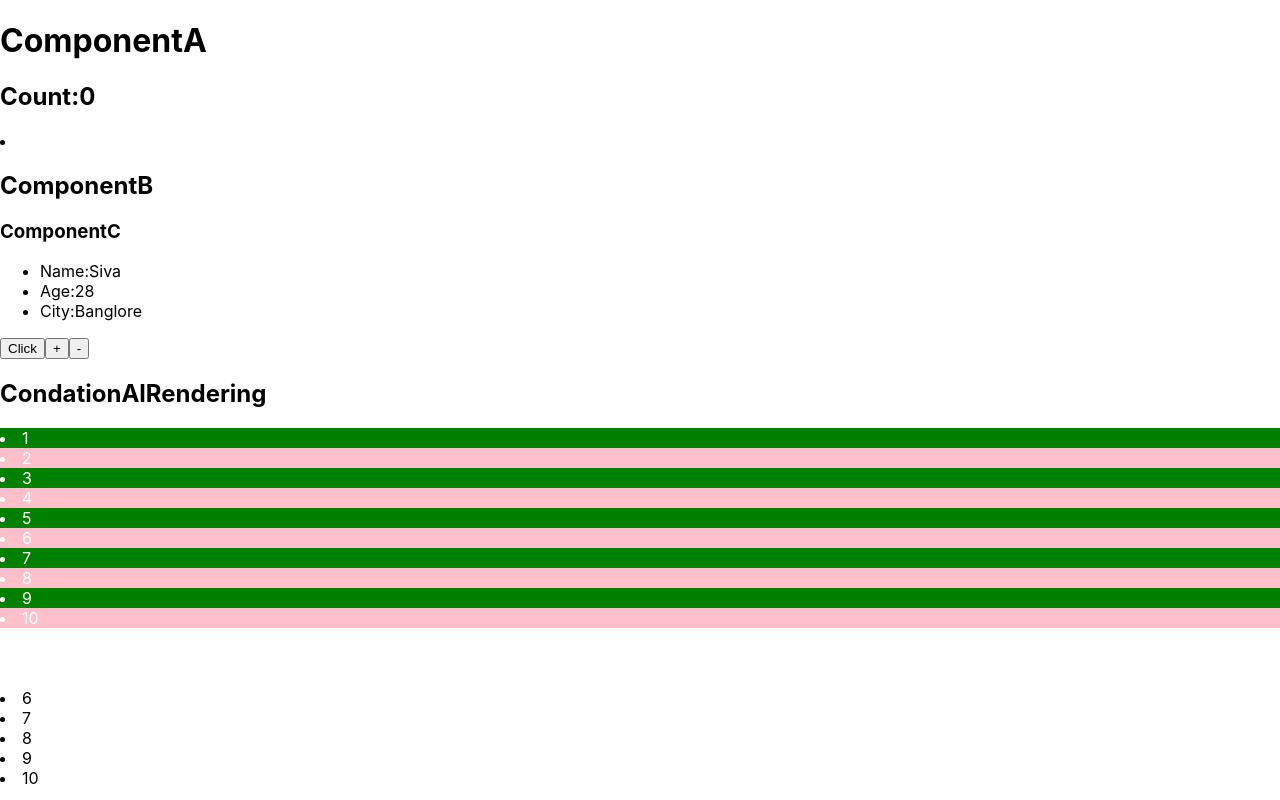
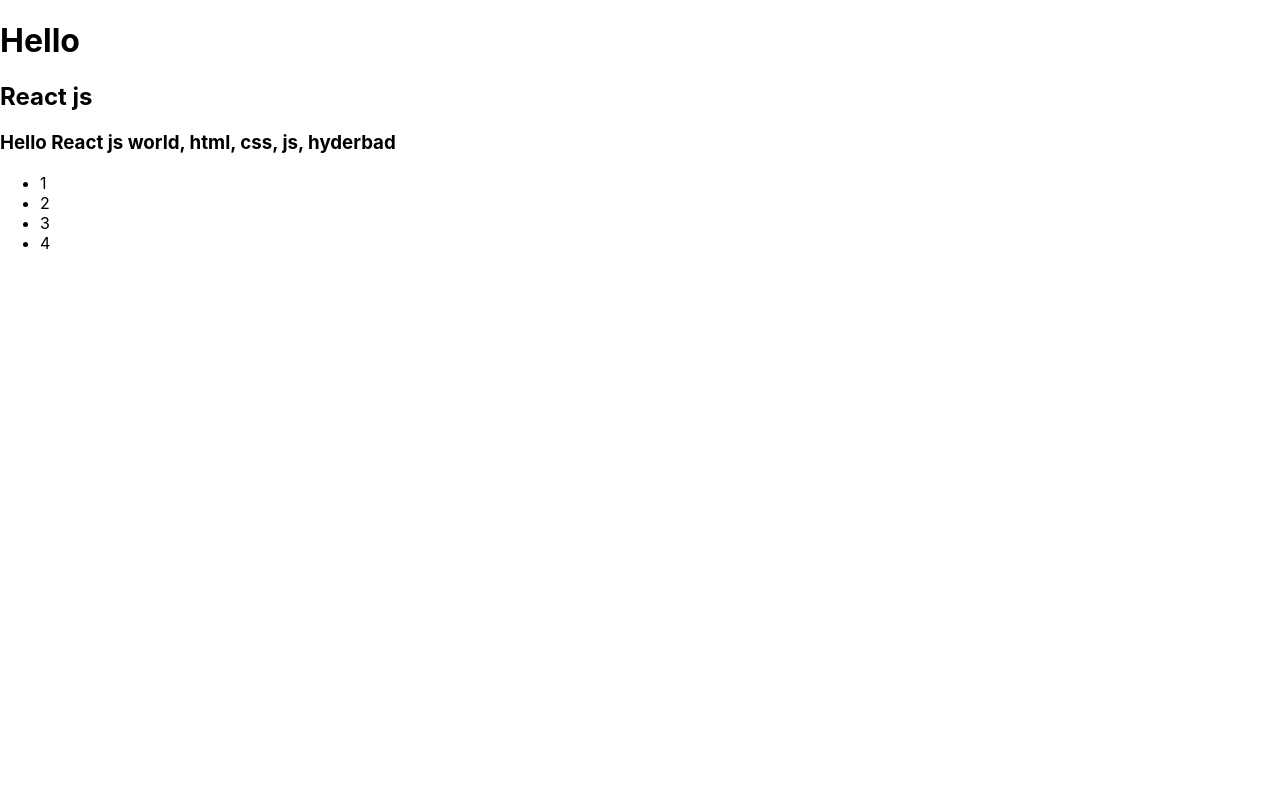
Before and after one commit to vinayreddy255/React-Batch17, a React (Create React App) app in the folder ui-react-app/: page / in a window 1280 px wide. Built offline with nearby package versions, Linux system fonts and the light colour scheme.

Commit message:
forgemnets

```diff
--- a/ui-react-app/src/App.js
+++ b/ui-react-app/src/App.js
@@ -8,9 +8,10 @@ import InputHandler from './Components/20-06-2024/InputHandler';
 import AddToList from './Components/20-06-2024/AddToList';
 import ComponentA from './Components/24-06-2024/ComponentA';
 import CondationAlRendering from './Components/24-06-2024/CondationAlRendering';
+import RectForgment from './Components/26-06-2024/RectForgment';
 function App() {
   return (
-    <div >
+    < >
       {/* 19-06-2024 */}
       {/* <HelloWorld /> */}
       {/* <StatesEvents /> */}
@@ -24,9 +25,22 @@ function App() {
       <AddToList /> */}
 
       {/* 24-06-2024 */}
-      <ComponentA />
-      <CondationAlRendering />
-    </div>
+      {/* <ComponentA />
+      <CondationAlRendering /> */}
+      {/* 26-06-2024 */}
+      <RectForgment name="Hello">
+        <div>
+          <h3>Hello React js world, html, css, js, hyderbad</h3>
+          <ul>
+            <li>1</li>
+            <li>2</li>
+            <li>3</li>
+            <li>4</li>
+          </ul>
+        </div>
+      </RectForgment>
+
+    </>
   );
 }
 
--- /dev/null
+++ b/ui-react-app/src/Components/26-06-2024/RectForgment.js
@@ -0,0 +1,12 @@
+import { Fragment } from "react"
+function RectForgment(props) {
+    console.log(props.children)
+    return (
+        <>
+            <h1>Hello</h1>
+            <h2>React js</h2>
+            {props.children}
+        </>
+    )
+}
+export default RectForgment
```
